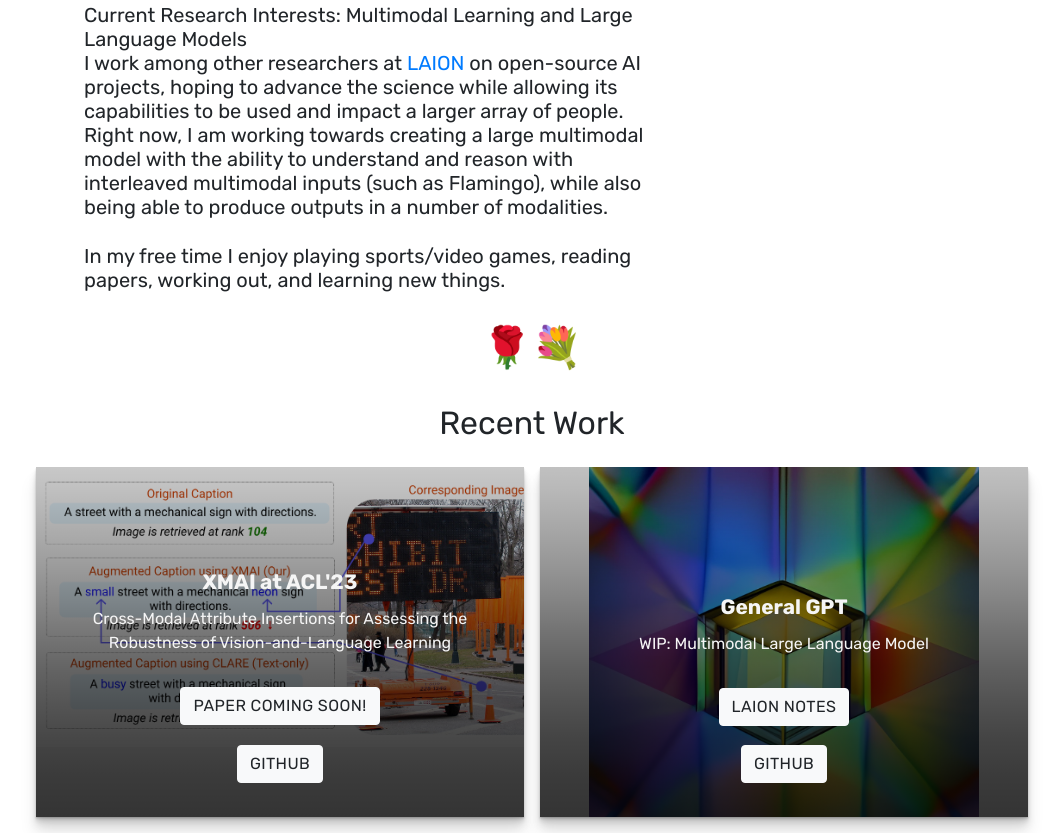
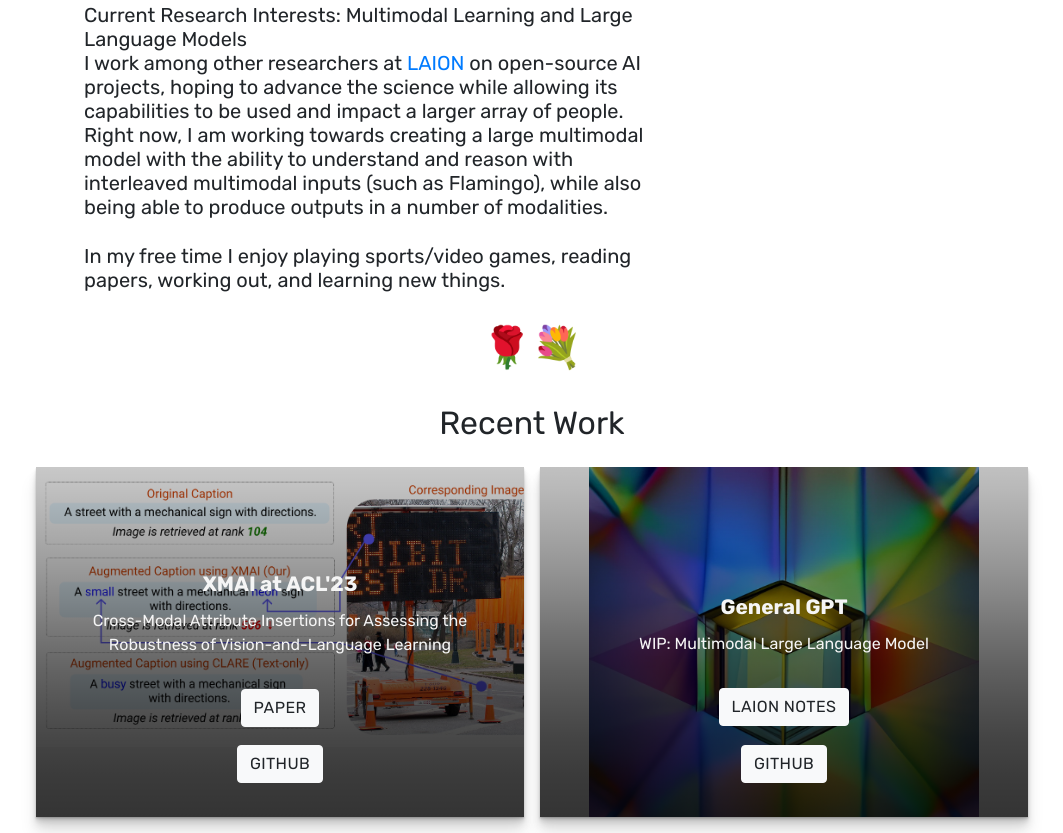
Before and after one commit to sramshetty/shivaen.org, a plain HTML site: page index.html in a window 1280 px wide. Shown: the part 1415-2248 px from the top of the page, without its empty margins (108-1171 px from the left). Drawn offline with nearby package versions, Linux system fonts and the light colour scheme; a web font is replaced by a local one.

Commit message:
update paper links

```diff
--- a/index.html
+++ b/index.html
@@ -70,7 +70,7 @@
               <h2 class="title">XMAI at ACL'23</h2>
               <p class="copy">Cross-Modal Attribute Insertions for Assessing the Robustness of Vision-and-Language Learning</p>
               <form action="https://arxiv.org/abs/2306.11065" target="_blank" rel="noopener noreferrer">
-                <button type="submit" class="btn btn-light">Paper Coming Soon!</button>
+                <button type="submit" class="btn btn-light">Paper</button>
               </form>
               <form action="https://github.com/claws-lab/multimodal-robustness-xmai" target="_blank" rel="noopener noreferrer">
                 <button type="submit" class="btn btn-light">Github</button>
```
